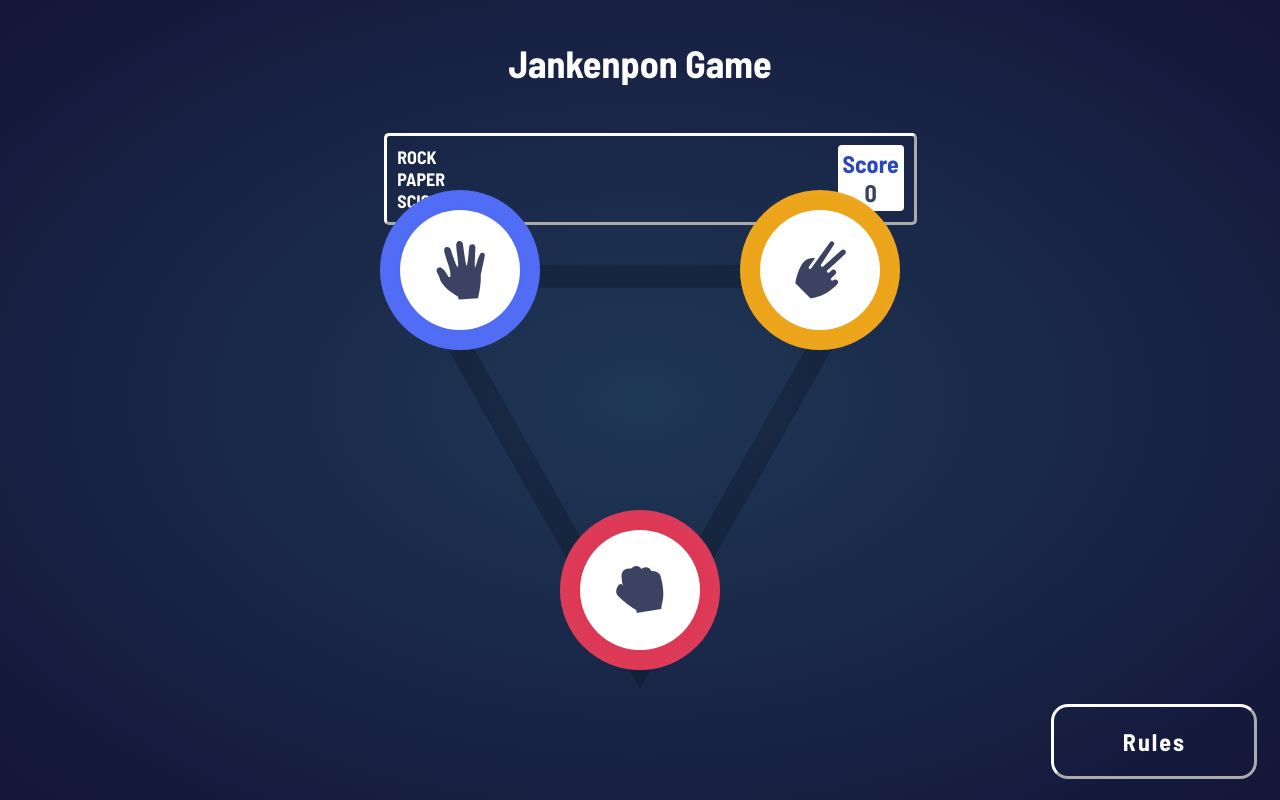
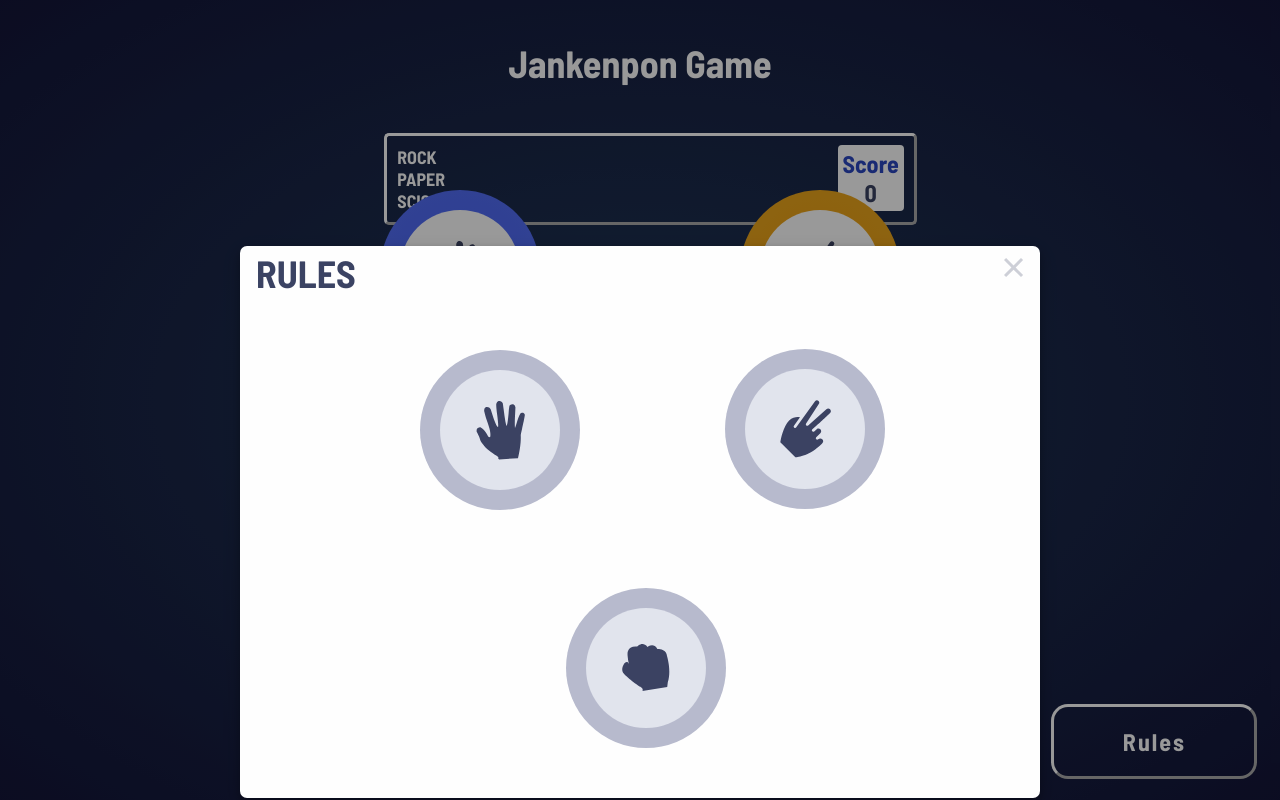
Before and after one commit to OscarUcet/Jankenpon-Game, a plain HTML site: page index.html in a window 1280 px wide. Both pictures are taken after a click on the element "Rules". Drawn offline with Linux system fonts and the light colour scheme.

Commit message:
implement modal for rule button

```diff
--- /dev/null
+++ b/Css/modalStyle.css
@@ -0,0 +1,149 @@
+/* The Modal background */
+.modal {
+    display: none;
+    position: fixed;
+    z-index: 1;
+    left: 0;
+    top: 0;
+    width: 100%;
+    height: 100%;
+    background-color: rgba(0,0,0,0.4);
+}
+/* Close Button */
+.close {
+    float: right;
+    font-size: 28px;
+    font-weight: bold;
+    width: 20px;
+}
+.close:hover,
+.close:focus {
+    text-decoration: none;
+    cursor: pointer;
+}
+.modal-header {
+    padding: 2px 16px;
+}
+.modal-header .modal-rules-title {
+    color: hsl(229, 25%, 31%);
+    font-size: 38px;
+    font-weight: 700;
+}
+.modal-body {
+    width: 100%;
+    height: 100%;
+    padding: 10px 16px;
+}
+.modal-content {
+    position: relative;
+    top: 246px;
+    margin: auto;
+    padding-top: 2px;
+    width: 50rem;
+    border-radius: 7px;
+    background-color: #fefefe;
+    box-shadow: 0 4px 8px 0 rgba(0,0,0,0.2),0 6px 20px 0 rgba(0,0,0,0.19);
+    animation-name: animatetop;
+    animation-duration: 0.4s;
+}
+.modal .container-rock {
+    position: relative;
+    display: flex;
+    align-items: center;
+    justify-content: center;
+    bottom: -280px;
+    right: -6px;
+}
+.modal .container-rock .circle-rock {
+    position: relative;
+    display: flex;
+    width: 160px;
+    height: 160px;
+    clip-path: circle(80px);
+    background: #b7bacd;
+    cursor: pointer;
+}
+.modal .container-rock .circle-rock .circle-before-rock {
+    position: relative;
+    display: flex;
+    align-items: center;
+    justify-content: center;
+    background: #e1e4ed;
+    width: 160px;
+    height: 160px;
+    clip-path: circle(60px);
+}
+.modal .container-rock .circle-rock .icon-rock {
+    position: relative;
+    display: flex;
+}
+.modal .container-paper {
+    position: relative;
+    display: flex;
+    align-items: center;
+    justify-content: center;
+    top: -118px;
+    left: -140px;
+}
+.modal .container-paper .circle-paper {
+    position: relative;
+    display: flex;
+    align-items: center;
+    justify-content: center;
+    width: 160px;
+    height: 160px;
+    clip-path: circle(80px);
+    background: #b7bacd;
+    cursor: pointer;
+}
+.modal .container-paper .circle-paper .circle-before-paper {
+    position: relative;
+    display: flex;
+    align-items: center;
+    justify-content: center;
+    background: #e1e4ed;
+    width: 160px;
+    height: 160px;
+    clip-path: circle(60px);
+}
+.modal .container-paper .circle-paper .circle-before-rock .icon-paper {
+    position: relative;
+    display: flex;
+}
+.modal .container-scissors {
+    position: relative;
+    display: flex;
+    align-items: center;
+    justify-content: center;
+    top: -279px;
+    right: -165px;
+}
+.modal .container-scissors .circle-scissors {
+    position: relative;
+    display: flex;
+    width: 160px;
+    height: 160px;
+    clip-path: circle(80px);
+    background: #b7bacd;
+    cursor: pointer;
+}
+.modal .container-scissors .circle-scissors .circle-before-scissors {
+    position: relative;
+    display: flex;
+    align-items: center;
+    justify-content: center;
+    background: #e1e4ed;
+    width: 160px;
+    height: 160px;
+    clip-path: circle(60px);
+}
+.modal .container-scissors .circle-scissors .icon-scissors {
+    position: relative;
+    display: flex;
+    top: 0;
+}
+/* Add Animation */
+@keyframes animatetop {
+    from {top: 0; opacity: 0}
+    to {top: 246px; opacity: 1}
+}
--- a/Css/smallscreen.css
+++ b/Css/smallscreen.css
@@ -17,6 +17,13 @@
     section .container-paper .circle-paper .circle-before-paper {
         clip-path: circle(43px);
     }
+    /* Paper modal */
+    .modal .container-paper .circle-paper {
+        clip-path: circle(59px);
+    }
+    .modal .container-paper .circle-paper .circle-before-paper {
+        clip-path: circle(43px);
+    }
     section .container-paper {
         top: -125px;
         left: -115px;
@@ -26,6 +33,13 @@
         clip-path: circle(59px);
     }
     section .container-scissors .circle-scissors .circle-before-scissors {
+        clip-path: circle(43px);
+    }
+    /* scissors modal */
+    .modal .container-scissors .circle-scissors {
+        clip-path: circle(59px);
+    }
+    .modal .container-scissors .circle-scissors .circle-before-scissors {
         clip-path: circle(43px);
     }
     section .container-scissors {
@@ -39,6 +53,13 @@
     section .container-rock .circle-rock .circle-before-rock {
         clip-path: circle(43px);
     }
+    /* Rock */
+    .modal .container-rock .circle-rock {
+        clip-path: circle(59px);
+    }
+    .modal .container-rock .circle-rock .circle-before-rock {
+        clip-path: circle(43px);
+    }
     section .container-rock {
         bottom: -84px;
     }
--- a/Css/widescreen.css
+++ b/Css/widescreen.css
@@ -17,6 +17,12 @@
     section .container-paper .circle-paper .circle-before-paper {
         clip-path: circle(53px);
     }
+    .modal .container-paper .circle-paper {
+        clip-path: circle(71px);
+    }
+    .modal .container-paper .circle-paper .circle-before-paper {
+        clip-path: circle(53px);
+    }
     section .container-paper {
         top: -96px;
         left: -177px;
@@ -26,6 +32,12 @@
         clip-path: circle(71px);
     }
     section .container-scissors .circle-scissors .circle-before-scissors {
+        clip-path: circle(53px);
+    }
+    .modal .container-scissors .circle-scissors {
+        clip-path: circle(71px);
+    }
+    .modal .container-scissors .circle-scissors .circle-before-scissors {
         clip-path: circle(53px);
     }
     section .container-scissors {
@@ -39,6 +51,12 @@
     section .container-rock .circle-rock .circle-before-rock {
         clip-path: circle(53px);
     }
+    .modal .container-rock .circle-rock {
+        clip-path: circle(71px);
+    }
+    .modal .container-rock .circle-rock .circle-before-rock {
+        clip-path: circle(53px);
+    }
     section .container-rock {
         bottom: -206px;
     }
--- a/Js/app.js
+++ b/Js/app.js
@@ -1,10 +1,13 @@
 import { Game } from './game.js';
-
+//Buttons get id:
 const rock = document.getElementById('container-rock');
 const paper = document.getElementById('container-paper');
 const scissors = document.getElementById('container-scissors');
-const rules = document.getElementById('rules');
-
+// Modal get id
+const modal = document.getElementById("myModal");
+const rules = document.getElementById("myBtn");
+const span = document.getElementsByClassName("close")[0];
+//
 const game = new Game(0);
 // button rock
 rock.addEventListener('click', ()=> {
@@ -23,6 +26,15 @@ scissors.addEventListener('click', ()=> {
 });
 // button rules
 rules.addEventListener('click', ()=> {
-    const message = 'Rules Coming Soon..';
-    console.log(message);
+    modal.style.display = "block";
 });
+// When the user clicks on <span> (x), close the modal
+span.onclick = function() {
+    modal.style.display = "none";
+}
+// When the user clicks outside, close it
+window.onclick = function(event) {
+    if (event.target == modal) {
+        modal.style.display = "none";
+    }
+}
--- a/index.html
+++ b/index.html
@@ -7,6 +7,7 @@
         <link rel="shortcut icon" href="/images/favicon-32x32.png">
         <title>Jakenpon Game</title>
         <link rel="stylesheet" href="/Css/style.css">
+        <link rel="stylesheet" href="/Css/modalStyle.css">
         <link rel="stylesheet" media="screen and (min-width: 1366px)" href="/Css/widescreen.css">
         <link rel="stylesheet" media="screen and (max-width: 375px)" href="/Css/smallscreen.css">
         <script src="/Js/app.js" type="module" defer></script>
@@ -53,11 +54,43 @@
                 </div>
             </article>
             <!-- Button Rules -->
-            <div class="rules" id="rules">Rules</div>
+            <div class="rules" id="myBtn">Rules</div>
             <!-- Modal Rules -->
-            <!-- <article class="container-rules">
-                <img draggable="false" class="icon-scissors" id="icon-scissors" src="/images/icon-scissors.svg">
-            </article> -->
+            <div id="myModal" class="modal">
+                <!-- Modal Rules content -->
+                <div class="modal-content">
+                    <div class="modal-header">
+                      <span class="close"><img draggable="false" class="icon-close" src="/images/icon-close.svg"></span>
+                      <h2 class="modal-rules-title">RULES</h2>
+                    </div>
+                    <div class="modal-body">
+                        <!-- Container Rock -->
+                        <article class="container-rock">
+                            <div class="circle-rock">
+                                <div class="circle-before-rock">
+                                    <img draggable="false" class="icon-rock" src="/images/icon-rock.svg">
+                                </div>
+                            </div>
+                        </article>
+                        <!-- Container Paper -->
+                        <article class="container-paper">
+                            <div class="circle-paper">
+                                <div class="circle-before-paper">
+                                    <img draggable="false" class="icon-paper" src="/images/icon-paper.svg">
+                                </div>
+                            </div>
+                        </article>
+                        <!-- Container Scissors -->
+                        <article class="container-scissors">
+                            <div class="circle-scissors">
+                                <div class="circle-before-scissors">
+                                    <img draggable="false" class="icon-scissors" src="/images/icon-scissors.svg">
+                                </div>
+                            </div>
+                        </article>
+                    </div>
+                  </div>
+            </div>
         </section>
     </body>
 </html>
```
